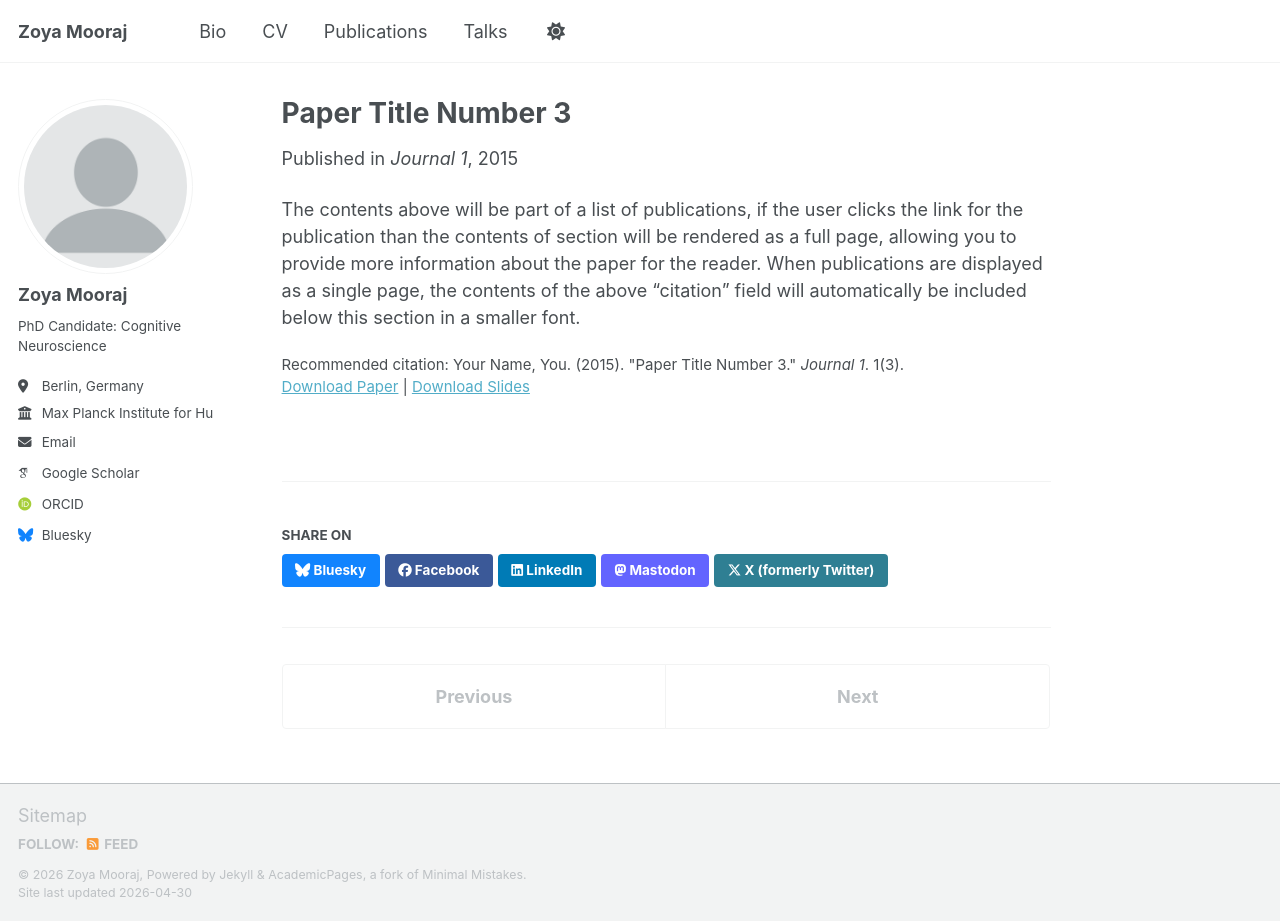
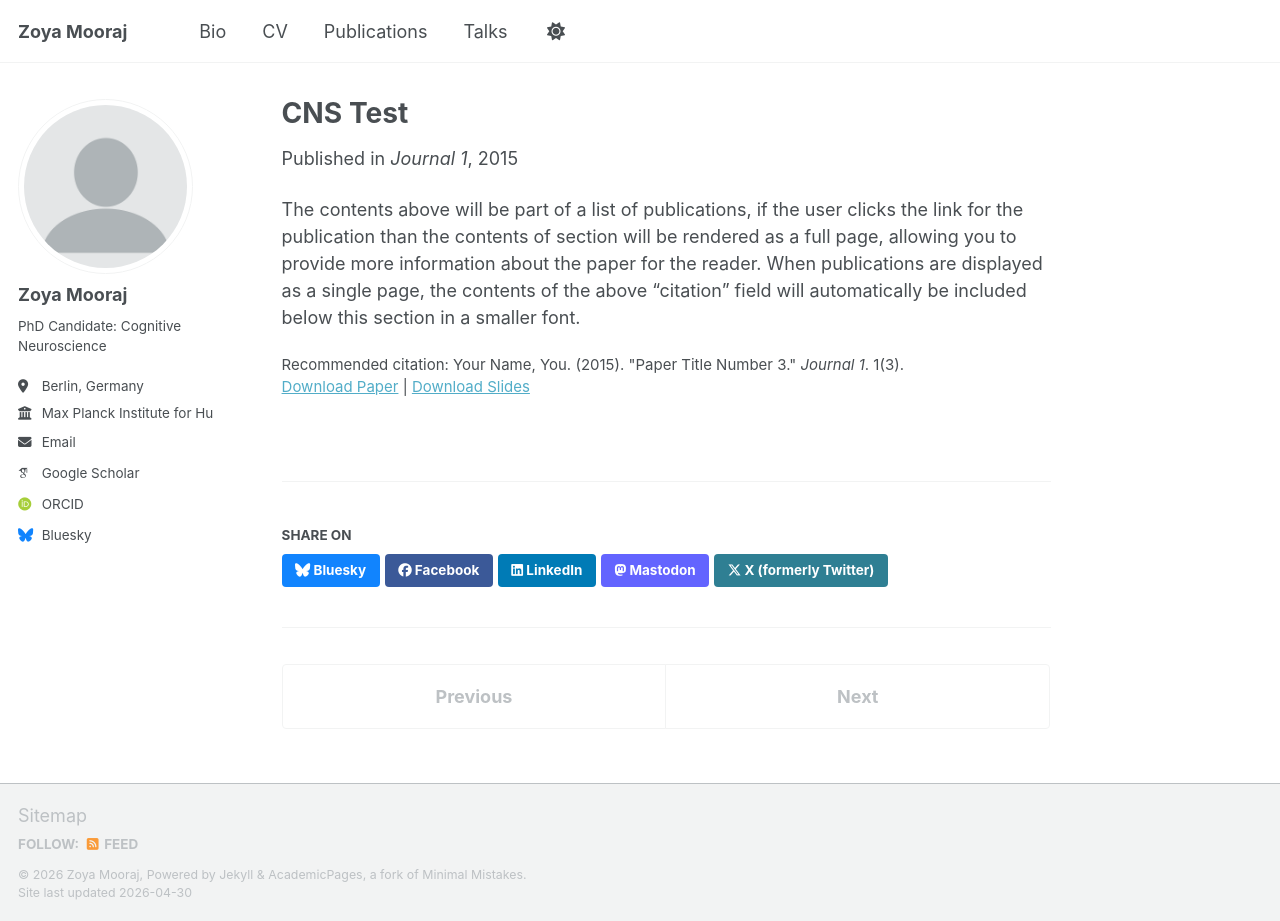
Before and after one commit to zoya-mooraj/zoya-mooraj.github.io, a Jekyll site: the page built from _publications/2026-CNS.md, in a window 1280 px wide and 921 px high. Built offline with Jekyll 4.4.1, drawn with Linux system fonts in a browser that asks for light colours; some web fonts are replaced; a script bundle is joined from its source files by our own code; library files that are not in the unit come from our copies.

Commit message:
Update title of CNS publication

```diff
--- a/_publications/2026-CNS.md
+++ b/_publications/2026-CNS.md
@@ -1,5 +1,5 @@
 ---
-title: "Paper Title Number 3"
+title: "CNS Test"
 collection: publications
 category: conferences
 permalink: /publication/2026-CNS
```
